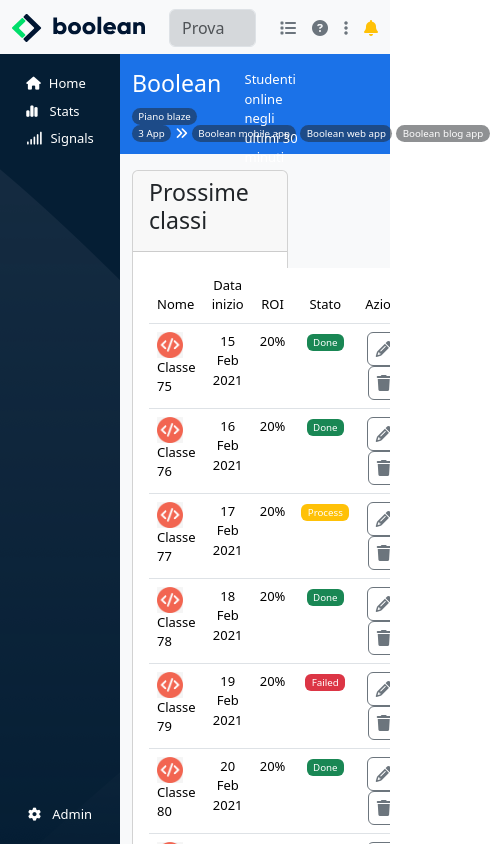
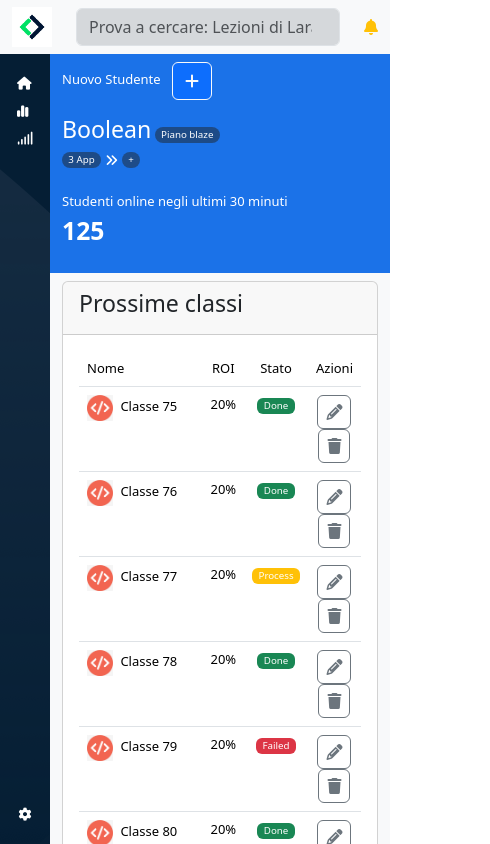
Before and after one commit to martinapiglio/html-css-bootstrap-dashboard, a plain HTML site: page index.html in a window 390 px wide. Shown: the whole page, 490 px wide, since content can reach past the window. Drawn offline with nearby package versions, Linux system fonts and the light colour scheme.

Commit message:
container fluid corr + responsive setup

```diff
--- a/index.html
+++ b/index.html
@@ -17,15 +17,17 @@
 
     <nav>
 
-        <div class="row align-items-center mx-auto py-2">
+        <div class="container-fluid h-100">
+
+            <div class="row align-items-center h-100">
 
                 <div class="col-auto">
                     <div class="logo d-flex align-items-center">
-                    <a href="">
-                        <img src="img/logo.svg" alt="logo">
+                        <a class="d-none d-lg-block" href="">
+                            <img class="img-fluid" src="img/logo.svg" alt="logo">
                         </a>
-                    <a href="">
-                        <img class="d-none" src="img/mobile-logo.png" alt="mobile-logo">
+                        <a href="" class="d-lg-none">
+                            <img class="img-fluid" src="img/mobile-logo.png" alt="mobile-logo" id="mobilelogo">
                         </a>
                     </div>
                 </div>
@@ -38,9 +40,9 @@
 
                 <div class="col-auto">
                     <ul class="navbar-nav d-flex flex-row align-items-center gap-3">
-                    <li><a class="text-reset text-decoration-none" href=""><i class="fa-solid fa-list text-secondary"></i></a></li>
-                    <li><a class="text-reset text-decoration-none" href=""><i class="fa-solid fa-circle-question text-secondary"></i></a></li>
-                    <li><a class="text-reset text-decoration-none" href=""><i class="fa-solid fa-ellipsis-vertical text-secondary"></i></a></li>
+                        <li class="d-none d-lg-block"><a class="text-reset text-decoration-none" href=""><i class="fa-solid fa-list text-secondary"></i></a></li>
+                        <li class="d-none d-lg-block"><a class="text-reset text-decoration-none" href=""><i class="fa-solid fa-circle-question text-secondary"></i></a></li>
+                        <li class="d-none d-lg-block"><a class="text-reset text-decoration-none" href=""><i class="fa-solid fa-ellipsis-vertical text-secondary"></i></a></li>
                         <!-- li with dropdown menu -->
                         <li class="nav-item dropdown">
                             <a class="nav-link text-decoration-none" href="#" role="button" data-bs-toggle="dropdown" aria-expanded="false">
@@ -58,6 +60,8 @@
 
             </div>
 
+        </div>
+
     </nav>
 
     <div class="vp-container d-flex">
@@ -66,46 +70,51 @@
 
             <div class="aside-top">
                 <ul class="m-0 p-0">
-                    <li class="py-1 px-2"><i class="fa-solid fa-house me-2"></i><span class="icons-txt">Home</span></li>
-                    <li class="py-1 px-2"><i class="fa-solid fa-chart-simple me-2"></i><span class="icons-txt ms-1">Stats</span></li>
-                    <li class="py-1 px-2"><i class="fa-solid fa-signal me-2"></i><span class="icons-txt">Signals</span></li>
+                    <li class="py-1 px-2"><i class="fa-solid fa-house"></i><span class="icons-txt ms-2">Home</span></li>
+                    <li class="py-1 px-2"><i class="fa-solid fa-chart-simple"></i><span class="icons-txt ms-3">Stats</span></li>
+                    <li class="py-1 px-2"><i class="fa-solid fa-signal"></i><span class="icons-txt ms-2">Signals</span></li>
                 </ul>
 
             </div>
 
             <div class="aside-bottom py-1 px-2">
-                <i class="fa-solid fa-gear pe-2"></i><span> Admin</span>
+                <i class="fa-solid fa-gear"></i><span class="icons-txt ms-2"> Admin</span>
             </div>
 
         </aside>
 
-        <div class="vp-inner-container">
+        <div class="vp-inner-container overflow-auto">
 
             <header class="text-white">
 
-                <div class="row m-0 py-3">
+                <div class="container-fluid py-2">
 
-                    <div class="col-5">
+                    <div class="row">
+
+                        <div class="col-12 col-sm-5 order-2 order-sm-1 mb-3 mb-sm-0">
 
                             <h3 class="d-inline-block">Boolean</h3>
                             <div class="badge rounded-pill bg-dark bg-opacity-50 fw-normal">Piano blaze</div>
 
-                        <div class="d-flex align-items-center gap-1">
+                            <div class="d-flex align-items-center gap-1 mb-2">
                                 <div class="badge rounded-pill bg-dark bg-opacity-50 fw-normal">3 App</div>
                                 <i class="fa-solid fa-angles-right "></i>
-                            <div class="badge rounded-pill bg-dark bg-opacity-50 fw-normal">Boolean mobile app</div>
-                            <div class="badge rounded-pill bg-dark bg-opacity-50 fw-normal">Boolean web app</div>
-                            <div class="badge rounded-pill bg-dark bg-opacity-50 fw-normal">Boolean blog app</div>
+                                <div class="badge rounded-pill bg-dark bg-opacity-50 fw-normal d-none d-lg-inline-block">Boolean mobile app</div>
+                                <div class="badge rounded-pill bg-dark bg-opacity-50 fw-normal d-none d-lg-inline-block">Boolean web app</div>
+                                <div class="badge rounded-pill bg-dark bg-opacity-50 fw-normal d-none d-lg-inline-block">Boolean blog app</div>
+
+                                <div class="badge rounded-pill bg-dark bg-opacity-50 fw-normal d-inline-block d-lg-none">+</div>
+
                             </div>
 
                         </div>
 
-                    <div class="col-4">
+                        <div class="col-12 col-sm-4 order-3 order-sm-2 mb-3 mb-sm-0">
                             <div>Studenti online negli ultimi 30 minuti</div>
                             <div class="fs-2 fw-semibold">125</div>
                         </div>
 
-                    <div class="col">
+                        <div class="col-12 col-sm-3 order-1 order-sm-3 mb-3 mb-sm-0">
                             <div class="d-inline-block pe-2">Nuovo Studente</div>
                             <button class="btn btn-primary btn-outline-light" type="button" data-bs-toggle="offcanvas" data-bs-target="#offcanvasRight" aria-controls="offcanvasRight">
                                 <i class="fa-solid fa-plus"></i>
@@ -204,13 +213,17 @@
 
                     </div>
 
+                </div>
+
             </header>
 
-            <main class="overflow-auto">
+            <main class="">
 
-                <div class="row m-0 py-3">
+                <div class="container-fluid py-2">
 
-                    <div class="col-8">
+                    <div class="row">
+
+                        <div class="col-12 col-lg-8">
 
                             <div class="card mb-3" id="table-section">
 
@@ -220,12 +233,12 @@
 
                                 <div class="card-body">
 
-                                <table class="table text-center">
+                                    <table class="table table-hover text-center">
 
                                         <thead>
                                             <tr>
                                                 <td class="text-start w-50">Nome</td>
-                                            <td>Data inizio</td>
+                                                <td class="d-none d-sm-block">Data inizio</td>
                                                 <td>ROI</td>
                                                 <td>Stato</td>
                                                 <td>Azioni</td>
@@ -238,7 +251,7 @@
                                                     <img class="me-1" src="img/class-avatar.jpg" alt="">
                                                     Classe 75
                                                 </td>
-                                            <td>15 Feb 2021</td>
+                                                <td class="d-none d-sm-table-cell">15 Feb 2021</td>
                                                 <td>20%</td>
                                                 <td>
                                                     <div class="badge fw-normal text-bg-success">Done</div>
@@ -254,7 +267,7 @@
                                                     <img class="me-1" src="img/class-avatar.jpg" alt="">
                                                     Classe 76
                                                 </td>
-                                            <td>16 Feb 2021</td>
+                                                <td class="d-none d-sm-table-cell">16 Feb 2021</td>
                                                 <td>20%</td>
                                                 <td>
                                                     <div class="badge fw-normal text-bg-success">Done</div>
@@ -270,7 +283,7 @@
                                                     <img class="me-1" src="img/class-avatar.jpg" alt="">
                                                     Classe 77
                                                 </td>
-                                            <td>17 Feb 2021</td>
+                                                <td class="d-none d-sm-table-cell">17 Feb 2021</td>
                                                 <td>20%</td>
                                                 <td>
                                                     <div class="badge fw-normal bg-warning">Process</div>
@@ -286,7 +299,7 @@
                                                     <img class="me-1" src="img/class-avatar.jpg" alt="">
                                                     Classe 78
                                                 </td>
-                                            <td>18 Feb 2021</td>
+                                                <td class="d-none d-sm-table-cell">18 Feb 2021</td>
                                                 <td>20%</td>
                                                 <td>
                                                     <div class="badge fw-normal text-bg-success">Done</div>
@@ -302,7 +315,7 @@
                                                     <img class="me-1" src="img/class-avatar.jpg" alt="">
                                                     Classe 79
                                                 </td>
-                                            <td>19 Feb 2021</td>
+                                                <td class="d-none d-sm-table-cell">19 Feb 2021</td>
                                                 <td>20%</td>
                                                 <td>
                                                     <div class="badge fw-normal text-bg-danger">Failed</div>
@@ -318,7 +331,7 @@
                                                     <img class="me-1" src="img/class-avatar.jpg" alt="">
                                                     Classe 80
                                                 </td>
-                                            <td>20 Feb 2021</td>
+                                                <td class="d-none d-sm-table-cell">20 Feb 2021</td>
                                                 <td>20%</td>
                                                 <td>
                                                     <div class="badge fw-normal text-bg-success">Done</div>
@@ -334,7 +347,7 @@
                                                     <img class="me-1" src="img/class-avatar.jpg" alt="">
                                                     Classe 81
                                                 </td>
-                                            <td>21 Feb 2021</td>
+                                                <td class="d-none d-sm-table-cell">21 Feb 2021</td>
                                                 <td>20%</td>
                                                 <td>
                                                     <div class="badge fw-normal text-bg-danger">Failed</div>
@@ -351,7 +364,7 @@
                                                     <img class="me-1" src="img/class-avatar.jpg" alt="">
                                                     Classe 82
                                                 </td>
-                                            <td>22 Feb 2021</td>
+                                                <td class="d-none d-sm-table-cell">22 Feb 2021</td>
                                                 <td>20%</td>
                                                 <td>
                                                     <div class="badge fw-normal text-bg-success">Done</div>
@@ -370,7 +383,7 @@
 
                             </div>
 
-                        <div class="card" id="faq-section">
+                            <div class="card mb-3 mb-lg-0" id="faq-section">
 
                                 <div class="card-header">
                                     <h3>F.A.Q.</h3>
@@ -421,7 +434,7 @@
 
                         </div>
 
-                    <div class="col">
+                        <div class="col-12 col-lg-4">
 
                             <div class="card mb-3" id="to-do-section">
 
@@ -432,7 +445,7 @@
                                 <div class="card-body">
                                     <ul class="list-group">
                                         <li class="list-group-item"><input type="checkbox" class="me-1">Kickoff nuove classi</li>
-                                    <li class="list-group-item"><input type="checkbox" class="me-1">Lezione su Bootstrap 5 in classe #89</li>
+                                        <li class="list-group-item"><input type="checkbox" class="me-1">Lezione su Bootstrap 5 in classe #88</li>
                                         <li class="list-group-item"><input type="checkbox" class="me-1">Controllare username Ghithub studenti</li>
                                     </ul>
                                 </div>
@@ -464,9 +477,12 @@
 
                     </div>
 
+                </div>
+
             </main>
 
         </div>
+
     </div>
 
     <script src="https://cdn.jsdelivr.net/npm/bootstrap@5.3.0-alpha1/dist/js/bootstrap.bundle.min.js" integrity="sha384-w76AqPfDkMBDXo30jS1Sgez6pr3x5MlQ1ZAGC+nuZB+EYdgRZgiwxhTBTkF7CXvN" crossorigin="anonymous"></script>
--- a/style.css
+++ b/style.css
@@ -39,20 +39,38 @@ nav {
 }
 
 .vp-container .vp-inner-container header {
-    height: 100px;
+    /* height: 90px; */
     background-color: #1b72e8;
 }
 
 /* main */
 .vp-container .vp-inner-container main {
-    height: calc(100% - 100px);
+    /* height: calc(100% - 90px); */
     background-color: #f8f9fa;
 }
 
-main .row .col-8 .card .card-body table tbody tr td img {
-    height: 2em
+main .row .col-12 .card .card-body table tbody tr td img {
+    height: 2em;
 }
 
-main .row .col-8 .card .card-body table tbody tr:hover {
-    background-color: #edeced;
+/* TEST */
+ #mobilelogo {
+    width: 2.5em;
 }
+/* /TEST */
+
+
+
+@media screen and (max-width:992px) {
+    .vp-container aside {
+        width: 50px;
+    }
+
+    .vp-container aside .icons-txt {
+        display: none;
+    }
+
+    .vp-container .vp-inner-container {
+        width: calc(100% - 50px);
+    }
+}
```
Lines whose indentation alone changed are shown as unchanged.
